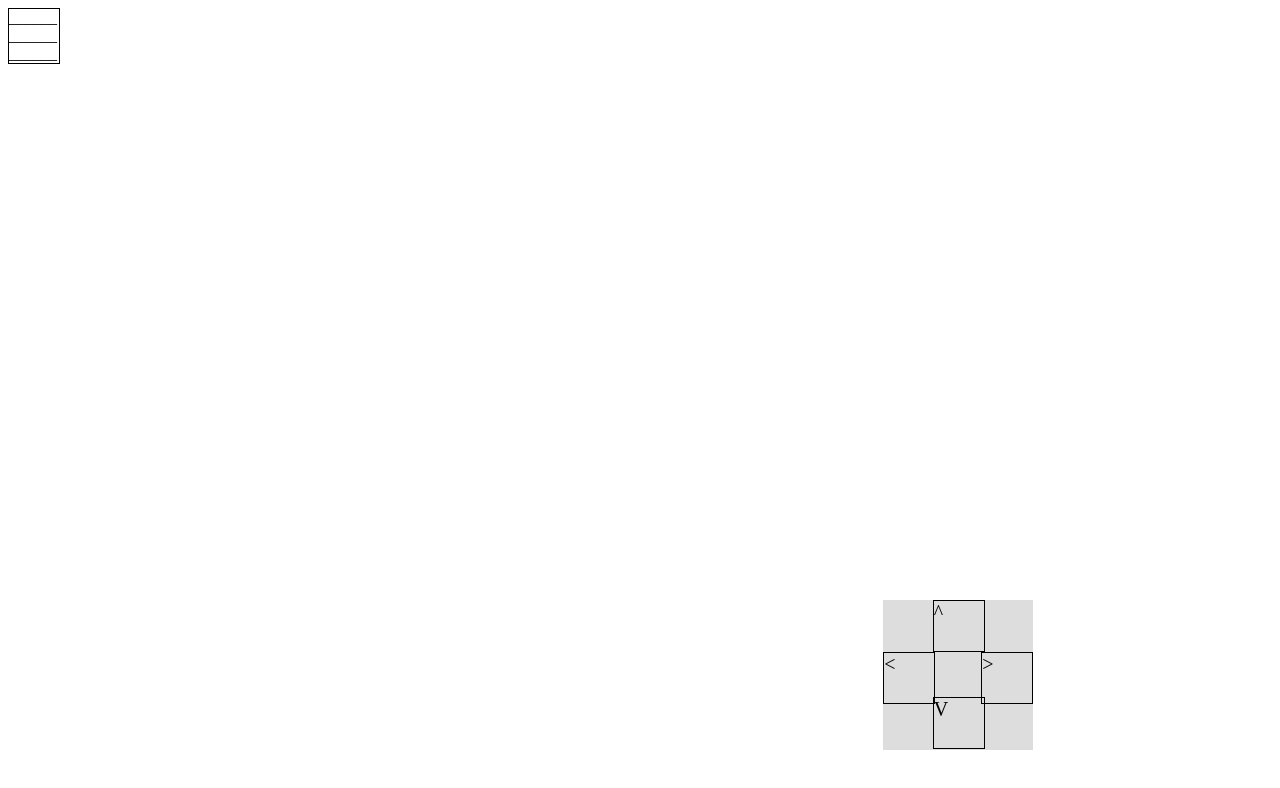
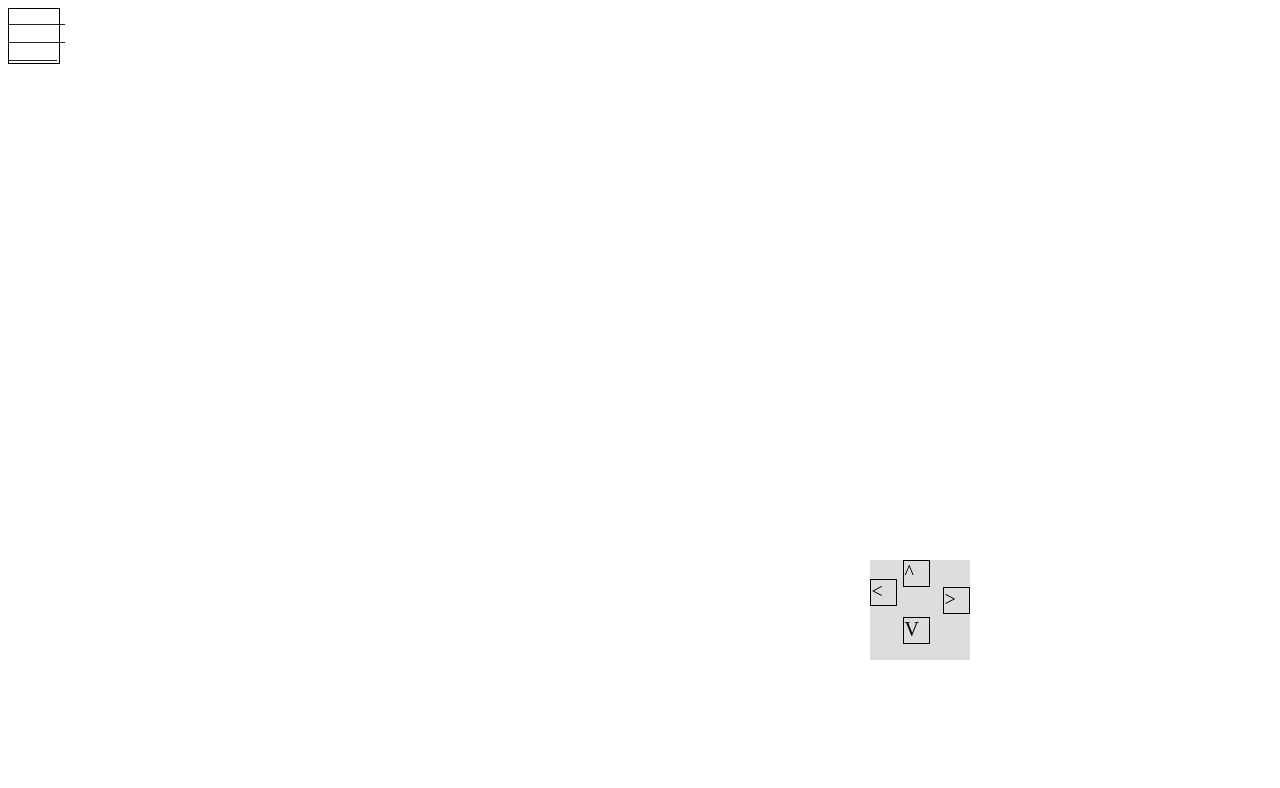
Before and after one commit to heygon/rp, a plain HTML site: page index.html in a window 1280 px wide. Drawn offline with Linux system fonts and the light colour scheme.

Commit message:
Update index.html

```diff
--- a/index.html
+++ b/index.html
@@ -21,14 +21,13 @@
         equip.executeSql("CREATE TABLE IF NOT EXISTS `equips` (`CodEquipe` INTEGER NOT NULL PRIMARY KEY AUTOINCREMENT, `NomeEquipe` VARCHAR(50) NOT NULL, `TipoEquipe` VARCHAR(50) NOT NULL, `Dano` VARCHAR(50) NOT NULL, `Defesa` VARCHAR(50) NOT NULL, `Acaba` VARCHAR(50) NOT NULL, `Data_Ganhou` VARCHAR(50) NOT NULL, `Imagem` VARCHAR(50) NOT NULL)");
     });
 
-
     //Criando a lista de monstros
     localDB.transaction(function(monstro){
         monstro.executeSql("CREATE TABLE IF NOT EXISTS `monstros` (`CodMonstro` INTEGER NOT NULL PRIMARY KEY AUTOINCREMENT,`NomeMonstro` VARCHAR(50) NOT NULL, `TipoMonstro` VARCHAR(50) NOT NULL, `Dano` VARCHAR(50) NOT NULL, `Defesa` VARCHAR(50) NOT NULL, `Vida` VARCHAR(50) NOT NULL, `SomMonstro` VARCHAR(50) NOT NULL, `ImagemMonstro` VARCHAR(50) NOT NULL, `Y` VARCHAR(50) NOT NULL, `X` VARCHAR(50))");
     });
 
 
-
+/*
     $(document).keydown(function(event) {
         var top  = $("#personagem").position().top;
         var left = $("#personagem").position().left;
@@ -52,11 +51,11 @@
 
 
         localDB.transaction(function (tx) {
-                tx.executeSql("update personagem set Y='"+top+"',X='"+left+"'");
+            tx.executeSql("update personagem set Y='"+top+"', X='"+left+"'");
         });
 
     });
-
+*/
 
 
 
@@ -86,20 +85,11 @@
         gravaLocation(top,left);
     });
 
-
-
     function gravaLocation(top,left){
       localDB.transaction(function (tx) {
-      tx.executeSql("update personagem set Y='"+top+"',X='"+left+"'");
+          tx.executeSql("UPDATE personagem SET Y='"+top+"', X='"+left+"'");
       });
     }
-
-
-
-
-
-
-
 
     localDB.transaction(function (tx) {
         tx.executeSql('SELECT * FROM personagem', [], function (tx, results) {
@@ -118,45 +108,18 @@ function gravaLocation(top,left){
 </script>
 <style>
   #personagem{ position: relative; width: 50px; border:solid 1px;}
-#controles{ background: #DDD;
-            height: 150px;
-            width: 150px;
-            font-size: 20px;
-            position: fixed;
-            top: 75%;
-            left: 69%;
-}
-#controles #cima{ border: solid 1px;
-                  height: 50px;
-                  width: 50px;
-                  position: relative;
-                  left: 33%;
-}
-#controles #direita{ border: solid 1px;
-                     height: 50px;
-                     width: 50px;
-                     float: right;
-}
-#controles #baixo{  border: solid 1px;
-                    height: 50px;
-                    width: 50px;
-                    position: relative;
-                    left: 33%;
-                    top: 30%;
-}
-#controles #esquerda{ border: solid 1px;
-                      height: 50px;
-                      width: 50px;
-                      position: relative;
-                      top: -35%;
-}
+  #controles{ background: #DDD; height: 100px; width: 100px; font-size: 20px; position: fixed; top: 70%; left: 68%; }
+  #controles #cima{ border: solid 1px; height: 25px; width: 25px; position: relative; left: 33%; }
+  #controles #direita{ border: solid 1px; height: 25px; width: 25px; float: right; }
+  #controles #baixo{  border: solid 1px; height: 25px; width: 25px; position: relative; left: 33%; top: 30%; }
+  #controles #esquerda{ border: solid 1px; height: 25px; width: 25px; position: relative; top: -35%; }
 </style>
 </head>
 <body>
 <div id="positions"></div>
 <div id="personagem">
-  <div id="head"> ______</div>
-  <div id="skin"> ______</div>
+  <div id="head">_______</div>
+  <div id="skin">_______</div>
   <div id="cloat">______</div>
 </div>
 <div id="controles">
```
Lines whose indentation alone changed are shown as unchanged.
